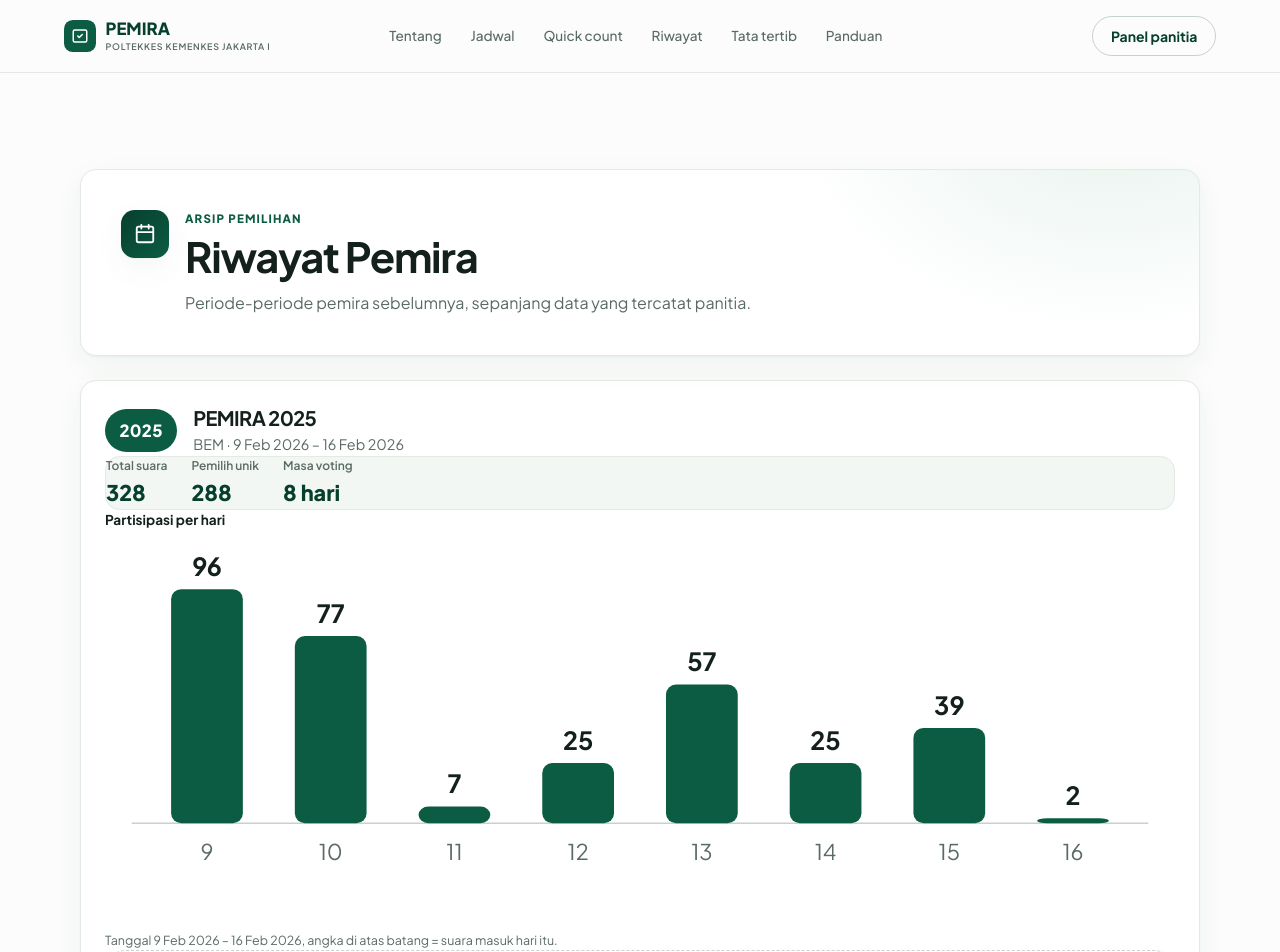
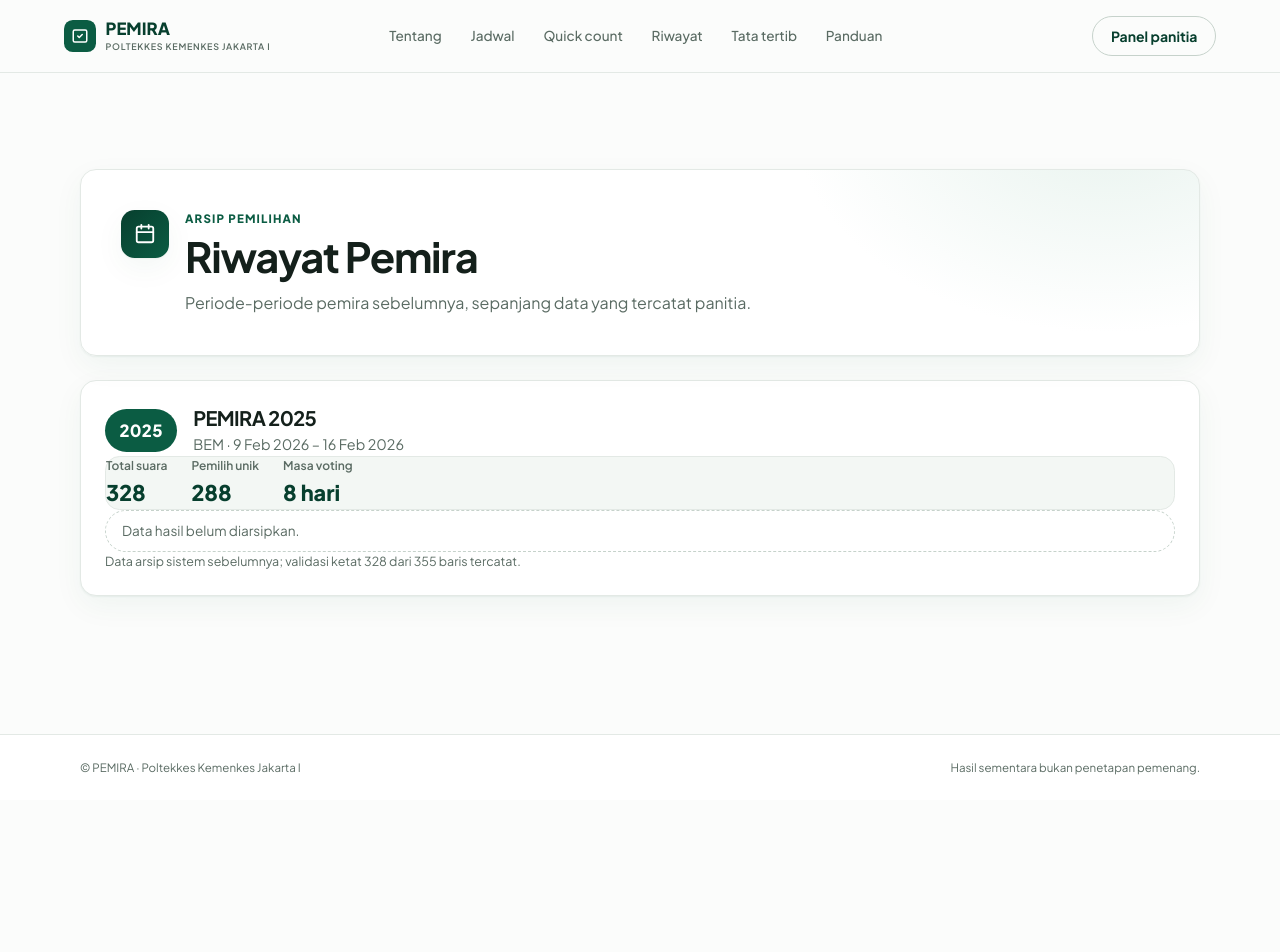
Before and after one commit to inisalman/pemira, a Nuxt app: page /riwayat in a window 1280 px wide. Shown: the top 952 px of the page. After the commit the page ends 800 px from the top, so only its background shows below. Built offline with nearby package versions, Linux system fonts and the light colour scheme.

Commit message:
refactor(riwayat): hapus grafik partisipasi harian

```diff
--- a/app/pages/riwayat.vue
+++ b/app/pages/riwayat.vue
@@ -1,7 +1,6 @@
 <script setup lang="ts">
 import riwayat from '~/data/riwayat.json'
 
-type Daily = { date: string; votes: number }
 type Period = {
   id: string
   name: string
@@ -10,47 +9,21 @@ type Period = {
   votingStart: string
   votingEnd: string
   stats: { validVotes: number; uniqueVoters: number; votingDays: number }
-  daily: Daily[]
   notes: string
   results: unknown | null
 }
-type BarGeom = { h: number; x: number; y: number; valueY: number; dayX: number; barWidth: number }
-type ChartData = { max: number; geom: BarGeom[] }
 
 useHead({ title: 'Riwayat Pemira | PEMIRA' })
 const periods = (riwayat as { periods: Period[] }).periods
 
 const MONTHS_ID = ['Jan', 'Feb', 'Mar', 'Apr', 'Mei', 'Jun', 'Jul', 'Agu', 'Sep', 'Okt', 'Nov', 'Des']
-const CHART = { width: 640, left: 24, right: 24, baseline: 170, maxBar: 140, labelY: 192 }
 
 function tanggalID(iso: string) {
   const [y, m, d] = iso.split('-').map(Number)
   return `${d} ${MONTHS_ID[m - 1]} ${y}`
 }
-function dayLabel(iso: string) {
-  return Number(iso.split('-')[2])
-}
 function statLabel(value: number, singular: string, plural: string) {
   return `${value} ${value === 1 ? singular : plural}`
-}
-function barGeom(daily: Daily[], max: number, index: number): BarGeom {
-  const plot = CHART.width - CHART.left - CHART.right
-  const slot = plot / Math.max(daily.length, 1)
-  const barWidth = Math.min(56, slot * 0.58)
-  const h = max ? Math.max(3, Math.round((daily[index].votes / max) * CHART.maxBar)) : 3
-  const x = CHART.left + slot * index + (slot - barWidth) / 2
-  const y = CHART.baseline - h
-  return { h, x, y, valueY: Math.max(14, y - 8), dayX: CHART.left + slot * index + slot / 2, barWidth }
-}
-
-// Precompute geometri batang per periode agar template ringan.
-const charts = new Map<string, ChartData>()
-for (const period of periods) {
-  const max = Math.max(...period.daily.map(d => d.votes), 1)
-  charts.set(period.id, { max, geom: period.daily.map((_, i) => barGeom(period.daily, max, i)) })
-}
-function chartOf(period: Period): ChartData {
-  return charts.get(period.id) ?? { max: 1, geom: [] }
 }
 </script>
 
@@ -83,28 +56,6 @@ function chartOf(period: Period): ChartData {
         <div><dt>Masa voting</dt><dd>{{ statLabel(period.stats.votingDays, 'hari', 'hari') }}</dd></div>
       </dl>
 
-      <figure class="chart">
-        <figcaption>Partisipasi per hari</figcaption>
-        <svg
-          :viewBox="`0 0 ${CHART.width} 230`"
-          role="img"
-          :aria-label="`Grafik partisipasi per hari ${period.name}: ${period.daily.map(d => `${tanggalID(d.date)} ${d.votes} suara`).join(', ')}.`"
-          preserveAspectRatio="xMidYMid meet"
-        >
-          <line
-            :x1="CHART.left - 8" :y1="CHART.baseline"
-            :x2="CHART.width - CHART.right + 8" :y2="CHART.baseline"
-            class="axis" stroke-width="1"
-          />
-          <g v-for="(g, i) in chartOf(period).geom" :key="period.daily[i].date">
-            <rect :x="g.x" :y="g.y" :width="g.barWidth" :height="g.h" rx="6" class="bar" />
-            <text :x="g.dayX" :y="g.valueY" text-anchor="middle" class="bar-value">{{ period.daily[i].votes }}</text>
-            <text :x="g.dayX" :y="CHART.labelY" text-anchor="middle" class="bar-day">{{ dayLabel(period.daily[i].date) }}</text>
-          </g>
-        </svg>
-        <p class="chart-caption">Tanggal {{ tanggalID(period.daily[0]?.date ?? period.votingStart) }} – {{ tanggalID(period.daily[period.daily.length - 1]?.date ?? period.votingEnd) }}, angka di atas batang = suara masuk hari itu.</p>
-      </figure>
-
       <p v-if="!period.results" class="results-strip">Data hasil belum diarsipkan.</p>
 
       <footer class="card-notes">{{ period.notes }}</footer>
@@ -126,14 +77,6 @@ function chartOf(period: Period): ChartData {
 .key-stats{display:flex;flex-wrap:wrap;gap:var(--space-3) var(--space-6);margin:0;padding:var(--space-5) var(--space-5) var(--space-4);border:1px solid var(--color-border);border-radius:var(--radius-lg);background:var(--color-surface-muted)}
 .key-stats dt{color:var(--color-text-muted);font-size:.75rem;font-weight:600}
 .key-stats dd{margin:.15rem 0 0;font-size:1.35rem;font-weight:800;color:var(--color-primary-strong)}
-.chart{margin:0;display:grid;gap:var(--space-2)}
-.chart figcaption{font-size:.85rem;font-weight:700;color:var(--color-text)}
-.chart svg{width:100%;height:auto;display:block}
-.chart .bar{fill:var(--color-primary)}
-.chart .axis{stroke:var(--color-border-strong)}
-.chart .bar-value{font-size:15px;font-weight:700;fill:var(--color-text)}
-.chart .bar-day{font-size:13px;fill:var(--color-text-muted)}
-.chart-caption{margin:0;font-size:.78rem;color:var(--color-text-muted)}
 .results-strip{margin:0;padding:.6rem 1rem;border:1px dashed var(--color-border-strong);border-radius:var(--radius-pill);color:var(--color-text-muted);font-size:.85rem}
 .card-notes{color:var(--color-text-muted);font-size:.78rem}
 @media(max-width:40rem){.card-head{align-items:flex-start}.year-badge{min-width:3.6rem;padding:.45rem .7rem;font-size:.95rem}.key-stats dd{font-size:1.15rem}}
```
Also changed, not shown: 1 other file (tests, documents, lock files or other folders).
